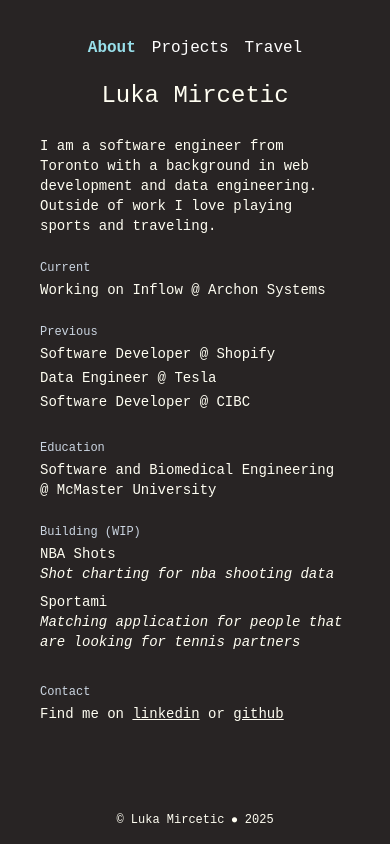
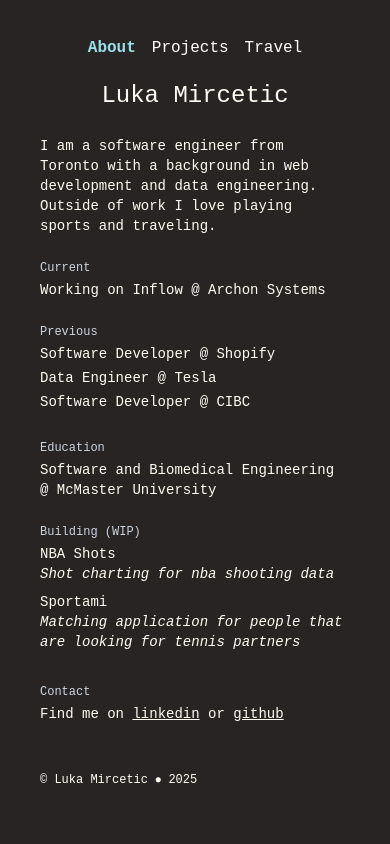
Before and after one commit to lukamircetic/lukaweb, a React (Vite) app: page / in a window 390 px wide. Built offline with nearby package versions, Linux system fonts and the light colour scheme.

Commit message:
Fixed footer on mobile

```diff
--- a/src/App.tsx
+++ b/src/App.tsx
@@ -34,10 +34,10 @@ function App() {
             <h1 className="md:text-4xl text-2xl">Luka Mircetic</h1>
           </div>
           {renderPage()}
+          <div className="self-start justify-self-start fw-full text-center text-xs mt-12">
+            © Luka Mircetic ⦁ 2025
+          </div>
         </div>
-      </div>
-      <div className="self-center w-full text-center text-xs fixed bottom-4">
-        © Luka Mircetic ⦁ 2025
       </div>
     </div>
   );
```
